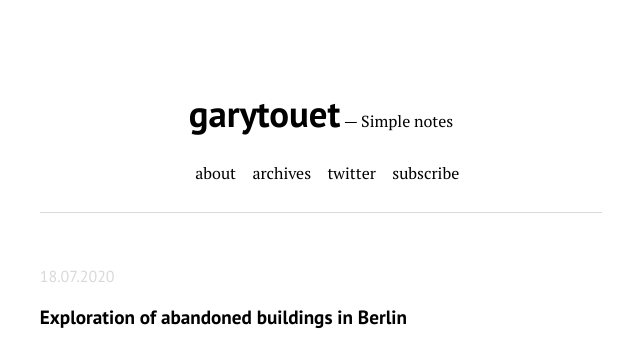
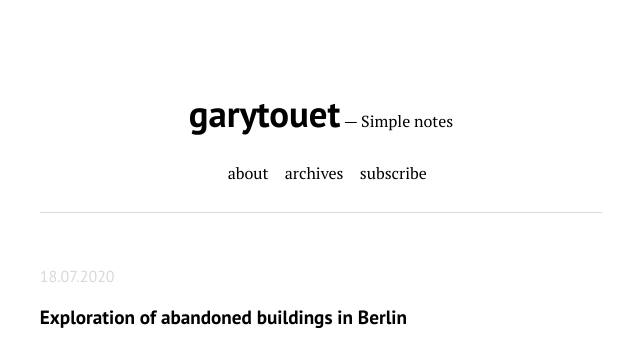
Before and after one commit to garytouet/garytouet.github.io, a Jekyll site: the page built from index.html, in a window 1280 px wide and 900 px high. Shown: the top 357 px of the window, without its empty margins (319-959 px from the left). Built offline with Jekyll 4.4.1, drawn with Linux system fonts in a browser that asks for light colours; the list of posts is cut into pages by our own code.

Commit message:
Removed Twitter from navigation

```diff
--- a/_includes/header.html
+++ b/_includes/header.html
@@ -57,7 +57,6 @@
                     <li><a title="{{ pages.meta-title }}" href="{{ pages.url }}">{{ pages.title | downcase }}</a></li>
                     {% endif %}
                   {% endfor %}
-                  <li><a title="Twitter" href="http://twitter.com/garytouet">twitter</a></li>
                   <li><a title="Subscribe to future content" href="{{ "feed.xml" | relative_url}}">subscribe</a></li>
                   </ul>
                </div><!-- #access -->
```
